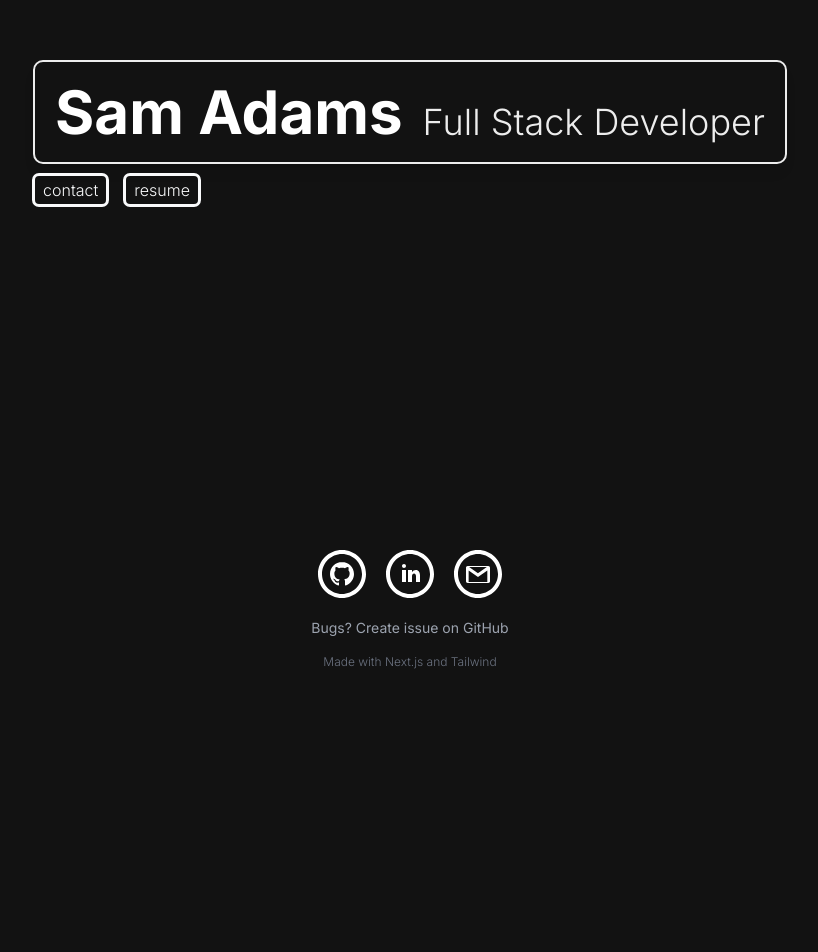
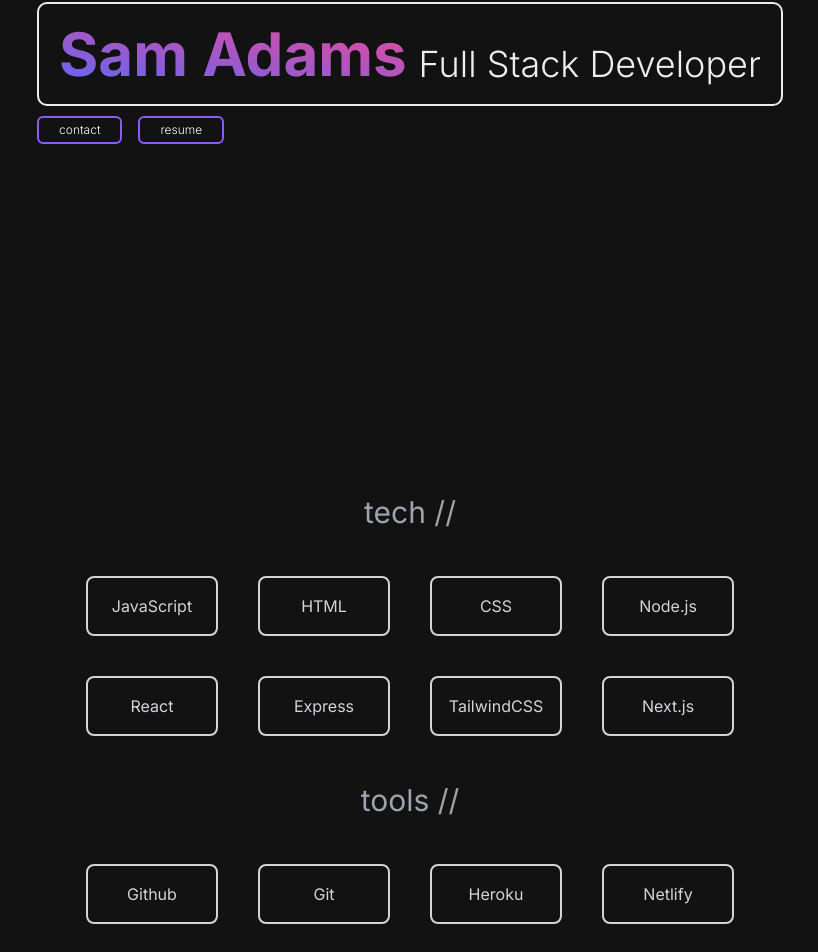
Before and after one commit to soup1e/portfolio, a Next.js app: page / in a window 1280 px wide. Shown: the part 326-1278 px from the top of the page, without its empty margins (230-1048 px from the left). Before the commit the page ends 1008 px from the top, so only its background shows below. Built offline with nearby package versions, Linux system fonts and the light colour scheme.

Commit message:
added techstack + nav bar fixed

```diff
--- a/components/Nav.js
+++ b/components/Nav.js
@@ -9,8 +9,8 @@ export default function Nav() {
   };
 
   return (
-    <nav className="flex justify-between flex-wrap p-4 lg:gap-5">
-      <div className="flex items-center flex-shrink-0 text-transparent bg-purple-400 bg-clip-text hover:bg-gradient-to-r from-purple-400 to-pink-600 gap-5 hover:animate-bobbing">
+    <nav className="flex justify-between flex-wrap p-4 gap-5 lg:fixed lg:bg-background w-full">
+      <div className="flex items-center flex-shrink-0 text-transparent bg-indigo-500 bg-clip-text hover:bg-gradient-to-tr  from-indigo-500 to-pink-500 hover:animate-bobbing">
         <Link href="/" className="font-semibold text-xl tracking-tight">
           sam adams
         </Link>
--- a/pages/contact/index.js
+++ b/pages/contact/index.js
@@ -66,7 +66,7 @@ export default function Contact() {
               <button
                 type="submit"
                 value="Send"
-                className="bg-indigo-500 text-white py-2 px-4 rounded hover:bg-indigo-600"
+                className="outline outline-violet-500 hover:bg-indigo-900 text-gray-50 font-light py-0.5 px-7 rounded text-md lg:text-base hover:transition-all duration-700"
               >
                 Submit
               </button>
--- a/pages/index.js
+++ b/pages/index.js
@@ -4,29 +4,25 @@ import Link from "next/link";
 export default function Home() {
   return (
     <Layout title="home">
-      <div className="flex justify-center items-center lg:h-screen h-Moblie ease-in-out duration-1000 delay-100">
+      <div className="flex justify-center items-center h-screen">
         <div className="flex flex-col items-start gap-3">
-          <div className="flex flex-col mx-auto p-5 outline outline-2 shadow-lg rounded-lg sm:flex-row sm:flex-wrap sm:gap-5 sm:items-end">
-            <h1
-              className="text-xl lg:text-6xl font-bold whitespace-nowrap text-transparent bg-white bg-clip-text hover:bg-gradient-to-tr from-indigo-500 to-pink-600
-              ease-in-out delay-100 duration-700"
-            >
+          <div className="flex p-5 outline outline-2 rounded-lg lg:flex-row lg:items-end gap-3 flex-col">
+            <h1 className="text-3xl lg:text-6xl font-bold ease-in-out duration-700 text-transparent bg-clip-text bg-gradient-to-tr from-indigo-500 to-pink-500">
               Sam Adams
             </h1>
-
-            <p className="text-base lg:text-4xl font-light whitespace-nowrap ease-in-out duration-700 delay-100">
+            <p className="text-xl lg:text-4xl font-light whitespace-nowrap ease-in-out duration-700">
               Full Stack Developer
             </p>
           </div>
           <div className="flex flex-row flex-wrap gap-5 py-0.5 w-full justify-between lg:justify-start transition-all">
             <Link
-              className="outline hover:bg-indigo-900 text-gray-50 font-light py-0.5 px-2 rounded text-sm lg:text-base hover:transition-all duration-700"
+              className="outline outline-2 outline-violet-500 hover:bg-indigo-900 text-gray-50 font-light py-1 px-5 rounded lg:text-md text-xs hover:transition-all duration-700"
               href="/contact"
             >
               contact
             </Link>
             <Link
-              className="outline hover:bg-indigo-900 text-gray-50 font-light py-0.5 px-2 rounded text-sm lg:text-base hover:transition-all duration-700"
+              className="outline outline-2 outline-violet-500 hover:bg-indigo-900 text-gray-50 font-light py-1 px-5 rounded lg:text-md text-xs hover:transition-all duration-700"
               href="samadamsresume.pdf"
               target="_blank"
             >
@@ -35,6 +31,29 @@ export default function Home() {
           </div>
         </div>
       </div>
+      <div className="flex justify-center items-center h-full mb-40 ease-in-out duration-1000 delay-100">
+        <ul className="flex flex-wrap justify-center w-3/5 items-left lg:flex-row gap-3 text-gray-300">
+          <h1 className="header p-5 w-full text-gray-400 text-3xl text-center">
+            tech //
+          </h1>
+          <li className="boxed-list">JavaScript</li>
+          <li className="boxed-list">HTML</li>
+          <li className="boxed-list">CSS</li>
+          <li className="boxed-list">Node.js</li>
+          <li className="boxed-list">React</li>
+          <li className="boxed-list">Express</li>
+          <li className="boxed-list">TailwindCSS</li>
+          <li className="boxed-list">Next.js</li>
+          <h1 className="header p-5 w-full text-gray-400 text-3xl text-center">
+            tools //
+          </h1>
+          <li className="boxed-list">Github</li>
+          <li className="boxed-list">Git</li>
+          <li className="boxed-list">Heroku</li>
+          <li className="boxed-list">Netlify</li>
+          <li className="boxed-list">VSCode</li>
+        </ul>
+      </div>
     </Layout>
   );
 }
--- a/styles/globals.css
+++ b/styles/globals.css
@@ -8,3 +8,10 @@ html {
   color: #ededed;
   background-color: #121212;
 }
+
+@layer components {
+  .boxed-list {
+    @apply lg:w-1/6 min-w-fit w-full block text-center outline rounded-md outline-2
+      m-4 p-4;
+  }
+}
--- a/tailwind.config.js
+++ b/tailwind.config.js
@@ -7,6 +7,9 @@ module.exports = {
   ],
   theme: {
     extend: {
+      colors: {
+        background: "#121212",
+      },
       height: {
         Moblie: "70vh",
       },
```
